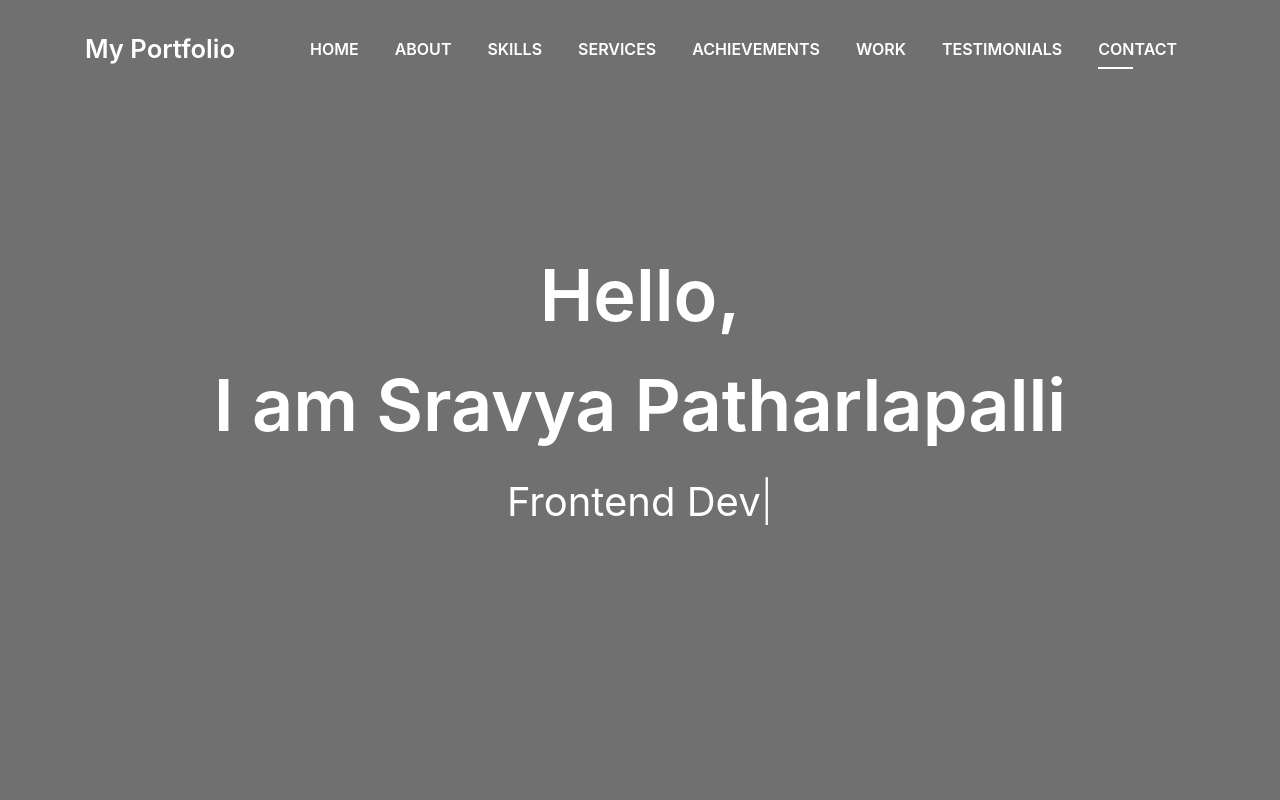
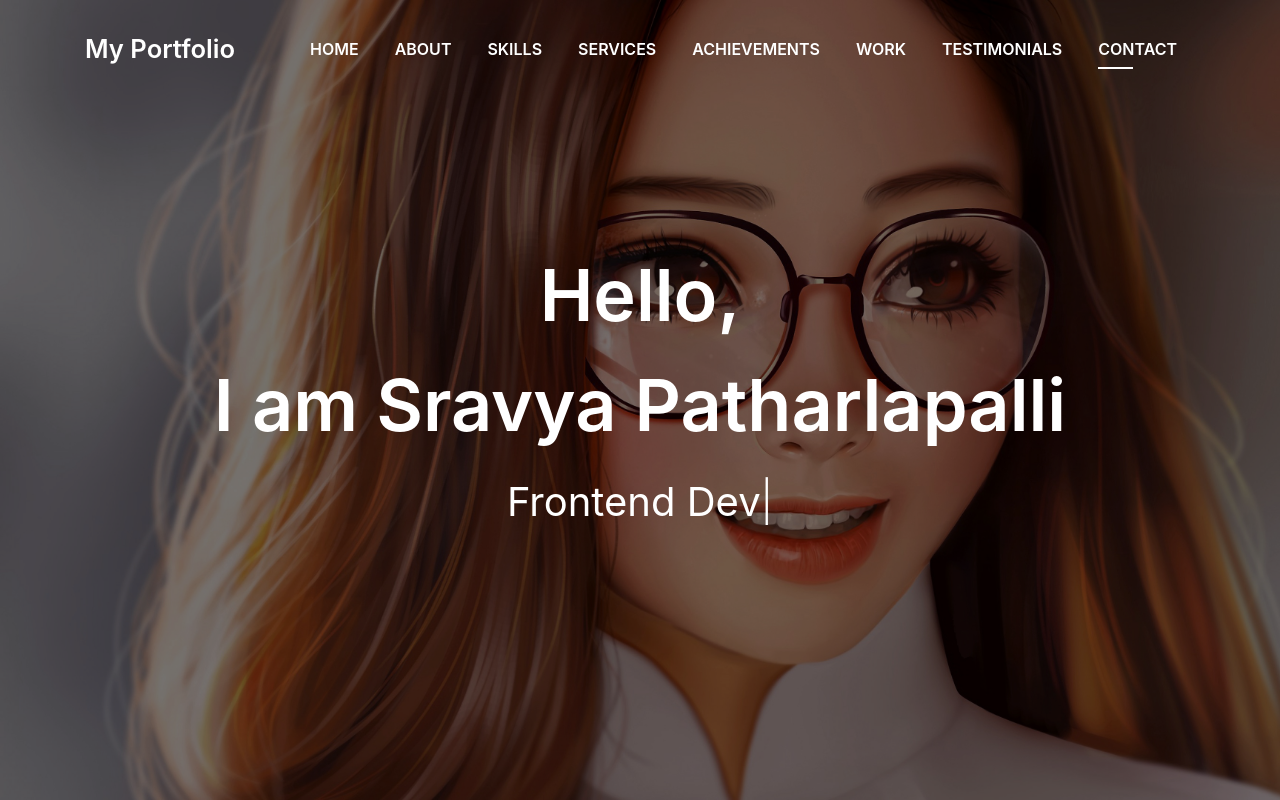
Before and after one commit to Sravya3175/MyPortfolio, a plain HTML site: page index.html in a window 1280 px wide. Shown: the top 800 px of the page. Drawn offline with Linux system fonts and the light colour scheme; files whose address does not match are found by name.

Commit message:
Update index.html

```diff
--- a/index.html
+++ b/index.html
@@ -60,7 +60,7 @@
 <!--/ Nav End /-->
 
 <!--/ Intro Skew Star /-->
-<div id="home" class="intro route bg-image" style="background-image: url(img/intro-bg.jpg)">
+<div id="home" class="intro route bg-image" style="background-image: url(img/intro.jpg)">
   <div class="overlay-itro"></div>
   <div class="intro-content display-table">
     <div class="table-cell">
```
